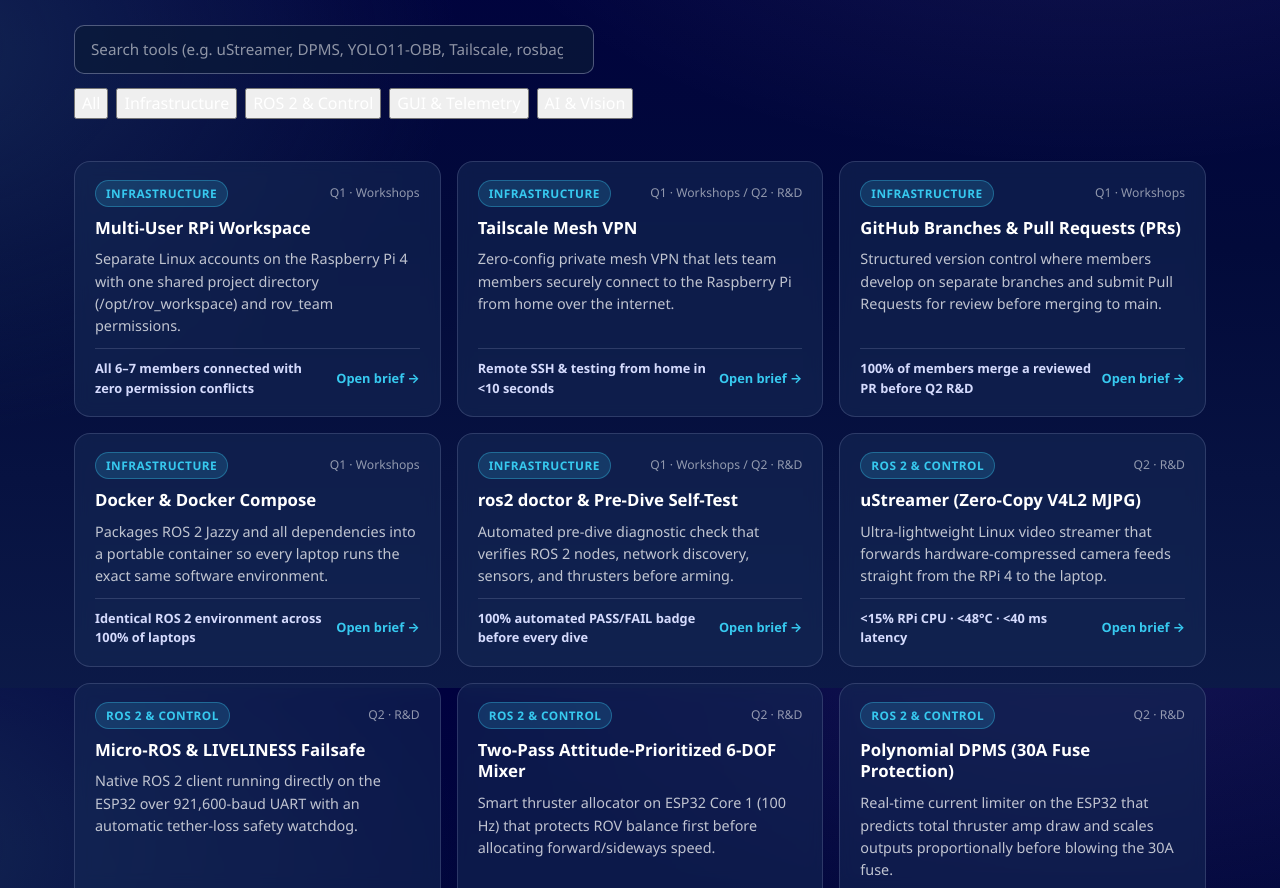
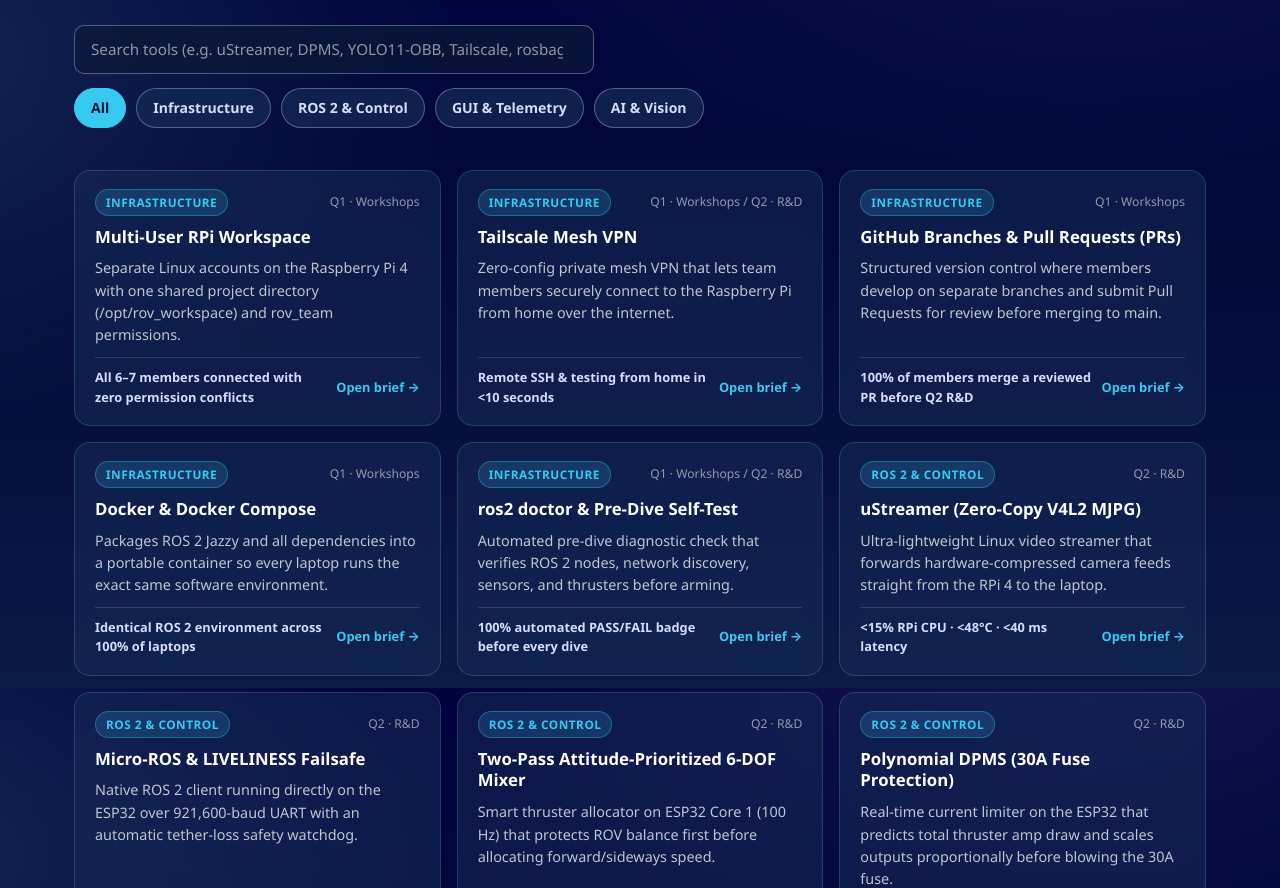
Before and after one commit to khairycse404/software_dashboard, a plain HTML site: page index.html in a window 1280 px wide. Shown: the part 3312-4200 px from the top of the page. Drawn offline with Linux system fonts and the light colour scheme.

Commit message:
Fix Tools Archive filter pill button contrast

```diff
--- a/style.css
+++ b/style.css
@@ -554,3 +554,33 @@ main { max-width: 1180px; margin: 0 auto; padding: 0 24px 40px; }
   font-size: 0.82rem;
   color: var(--text-faint);
 }
+
+
+/* Filter pills for Section 04 Tools Archive */
+.tools-controls .filters {
+  display: flex;
+  flex-wrap: wrap;
+  gap: 10px;
+}
+.filter-btn {
+  padding: 8px 16px;
+  border-radius: 999px;
+  border: 1px solid var(--line-strong);
+  background: rgba(22, 42, 86, 0.72);
+  color: var(--peri);
+  font-size: 0.88rem;
+  font-weight: 600;
+  cursor: pointer;
+  transition: background 0.18s ease, border-color 0.18s ease, color 0.18s ease;
+}
+.filter-btn:hover {
+  background: rgba(55, 201, 239, 0.18);
+  border-color: #37c9ef;
+  color: var(--white);
+}
+.filter-btn.is-active {
+  background: #37c9ef;
+  border-color: #37c9ef;
+  color: #0b1938;
+  font-weight: 700;
+}
```
